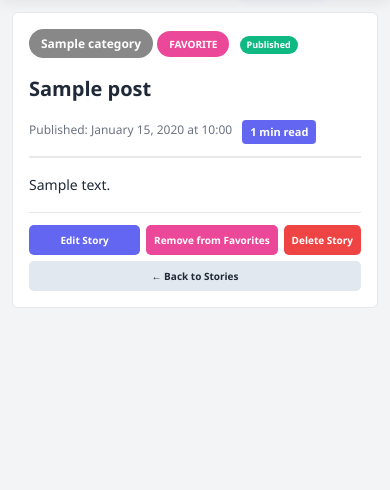
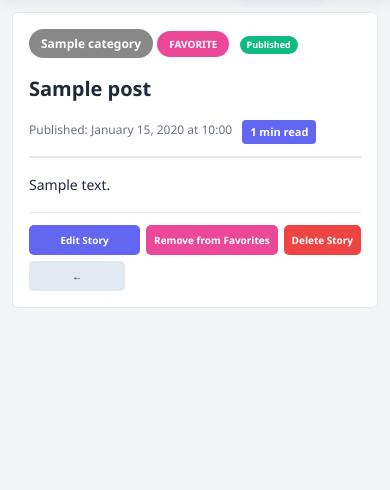
Before and after one commit to yoshou05-source/StoryPost, a Flask app: page /post/1 in a window 390 px wide. Shown: the part 50-540 px from the top of the page. Run offline with Flask 3, Linux system fonts and the light colour scheme; tables that the repository leaves empty hold one stand-in row (values such as "Sample post").

Commit message:
Improve story detail back button for mobile and stop saved flash replay

```diff
--- a/static/css/style.css
+++ b/static/css/style.css
@@ -869,6 +869,28 @@ body.page-exit .footer {
     color: var(--secondary-btn-text);
 }
 
+.btn-back {
+    max-width: 180px;
+    overflow: hidden;
+    text-overflow: ellipsis;
+    white-space: nowrap;
+}
+
+.btn-back .back-text {
+    display: inline;
+}
+
+@media (max-width: 680px) {
+    .btn-back {
+        max-width: 96px;
+        justify-content: center;
+    }
+
+    .btn-back .back-text {
+        display: none;
+    }
+}
+
 .btn-danger {
     background-color: var(--danger-color);
     color: white;
--- a/static/js/theme.js
+++ b/static/js/theme.js
@@ -103,6 +103,8 @@ if (flashMessages) {
         }
     } catch (error) {
         console.warn('Could not parse flash messages', error);
+    } finally {
+        flashMessages.remove();
     }
 }
 
--- a/templates/post_detail.html
+++ b/templates/post_detail.html
@@ -37,7 +37,7 @@
             <form method="POST" action="{{ url_for('delete_post', post_id=post.id) }}" style="display:inline;">
                 <button type="submit" class="btn btn-danger" data-confirm="Delete this story permanently?">Delete Story</button>
             </form>
-            <a href="{{ url_for('index') }}" class="btn btn-secondary">← Back to Stories</a>
+            <a href="{{ url_for('index') }}" class="btn btn-secondary btn-back">← <span class="back-text">Back to Stories</span></a>
         </div>
     </article>
 </div>
```
